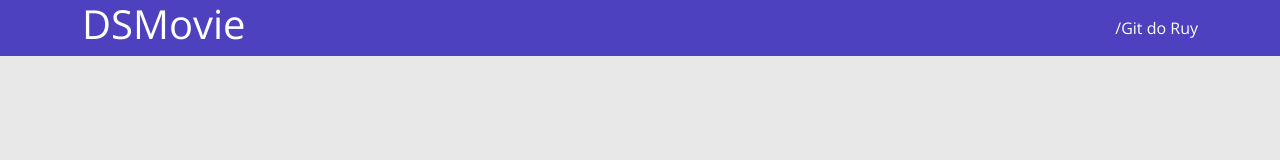
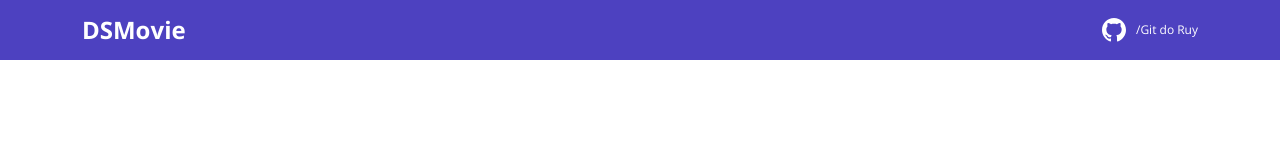
Before and after one commit to ruyantonio1/dsmiovie, a plain HTML site: page index.html in a window 1280 px wide. Drawn offline with nearby package versions, Linux system fonts and the light colour scheme.

Commit message:
Barra superior - Parte 2

```diff
--- a/css/styles.css
+++ b/css/styles.css
@@ -1,5 +1,15 @@
 
 @import url('https://fonts.googleapis.com/css2?family=Open+Sans:wght@300;400;700&display=swap');
+
+h1, h2, h3, h4, h5, h6{
+    margin: 0;
+}
+
+:root {
+    --bd-gray:#E8E8E8;
+    --color-primary: #4D41C0;
+    --white: #fff;
+}
 
 
 *{
@@ -9,19 +19,40 @@
 }
 
 html, body{
-    background-color: #e8e8e8;
+    background-color: VAR(--bg-gray);
 }
 
 header{
-    background-color: #4D41C0;
-    color: #fff;
+    background-color: var(--color-primary);
+    color: var(--white);
+    height: 60px;
+    display: flex;
+    align-items: center;
 }
 nav{
     display: flex;
     align-items: center;
     justify-content: space-between;
 }
+
+nav h1{
+    font-size: 24px;
+    font-weight: 700;
+}
+nav a{
+    font-size: 12px;
+    font-weight: 400;
+}
 a, a:hover {
     color: unset;
     text-decoration: none;
 }
+
+.dsmovie-contact-container{
+    display: flex;
+    align-items: center;
+}
+
+.dsmovie-contact-container img{
+    margin-right: 10px;
+}
--- a/index.html
+++ b/index.html
@@ -13,7 +13,11 @@
     <header>
         <nav class="container">
             <h1>DSMovie</h1>
-            <a href="https://github.com/ruyantonio1/dsmiovie">/Git do Ruy</a>
+            <div class="dsmovie-contact-container">
+                <img src="img/github.svg" alt="GitHub">
+                <a href="https://github.com/ruyantonio1/dsmiovie">/Git do Ruy</a>
+            </div>
+
         </nav>
     </header>
 </body>
```
Also changed, not shown: img/github.svg (added).
